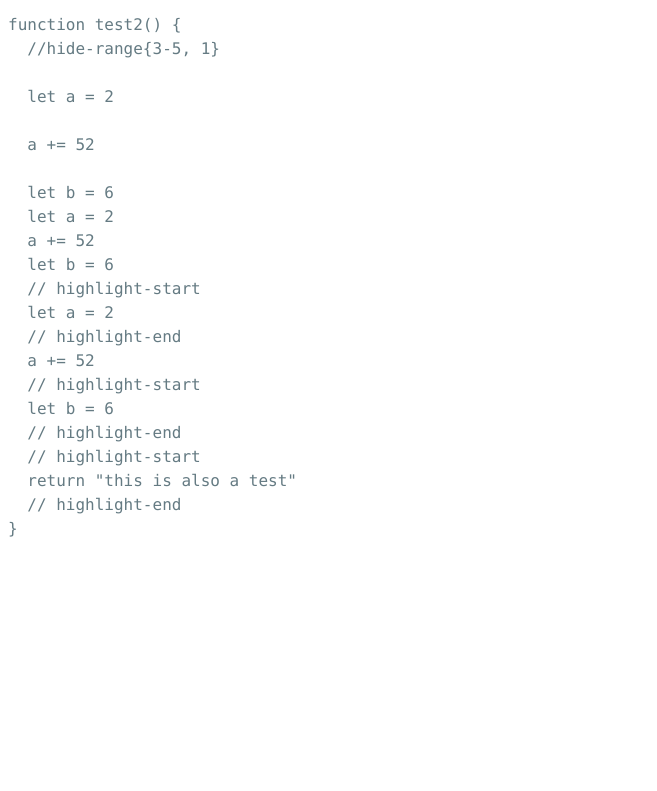
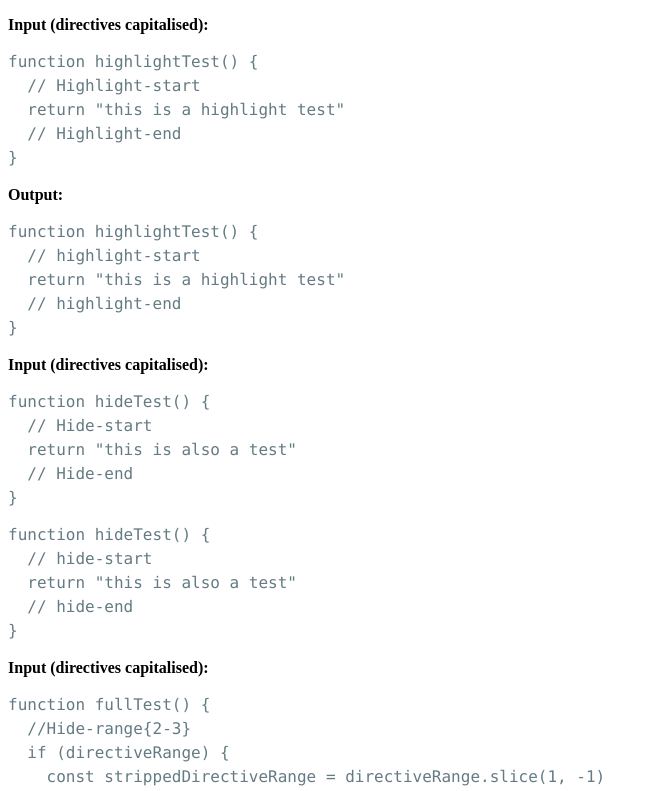
Before and after one commit to miles-crighton/gatsby-prism-issue, a Gatsby site: page / in a window 1280 px wide. Shown: the top 791 px of the page, without its empty margins (0-657 px from the left). Built offline with nearby package versions, Linux system fonts and the light colour scheme; Gatsby itself is replaced by a stand-in of ours; some packages are replaced by stand-ins of ours; code samples lack their colours.

Commit message:
Full tests added

````diff
--- a/src/markdown-pages/test.md
+++ b/src/markdown-pages/test.md
@@ -2,43 +2,88 @@
 path: ""
 ---
 
-<!-- ```js
-function test() {
+**Input (directives capitalised):**
+
+```js
+function highlightTest() {
+  // Highlight-start
+  return "this is a highlight test"
+  // Highlight-end
+}
+```
+
+**Output:**
+
+```js
+function highlightTest() {
   // highlight-start
-  return "this is a test"
+  return "this is a highlight test"
   // highlight-end
 }
-``` -->
+```
 
-<!-- ```js
-function test2() {
+**Input (directives capitalised):**
+
+```js
+function hideTest() {
+  // Hide-start
+  return "this is also a test"
+  // Hide-end
+}
+```
+
+```js
+function hideTest() {
   // hide-start
   return "this is also a test"
   // hide-end
 }
-``` -->
+```
+
+**Input (directives capitalised):**
 
 ```js
-function test2() {
-  //hide-range{3-5, 1}
-
-  let a = 2
-
-  a += 52
-
-  let b = 6
-  let a = 2
-  a += 52
-  let b = 6
-  // highlight-start
-  let a = 2
-  // highlight-end
-  a += 52
-  // highlight-start
-  let b = 6
-  // highlight-end
-  // highlight-start
-  return "this is also a test"
-  // highlight-end
+function fullTest() {
+  //Hide-range{2-3}
+  if (directiveRange) {
+    const strippedDirectiveRange = directiveRange.slice(1, -1)
+    const range = rangeParser.parse(strippedDirectiveRange)
+    if (range.length > 0) {
+      range.forEach(relativeIndex => {
+        //Highlight-start
+        if (feature === `hide`) {
+          actions.removeLines(1)
+        }
+        //Highlight-end
+        actions.flag(feature, index + relativeIndex, flagSource)
+      })
+      //Hide-next-line
+      break
+    }
+  }
 }
 ```
+
+**Output:**
+
+```js
+function fullTest() {
+  //hide-range{2-3}
+  if (directiveRange) {
+    const strippedDirectiveRange = directiveRange.slice(1, -1)
+    const range = rangeParser.parse(strippedDirectiveRange)
+    if (range.length > 0) {
+      range.forEach(relativeIndex => {
+        //highlight-start
+        if (feature === `hide`) {
+          actions.removeLines(1)
+        }
+        //highlight-end
+        actions.flag(feature, index + relativeIndex, flagSource)
+      })
+      //hide-next-line
+      break
+    }
+  }
+}
+```
````
